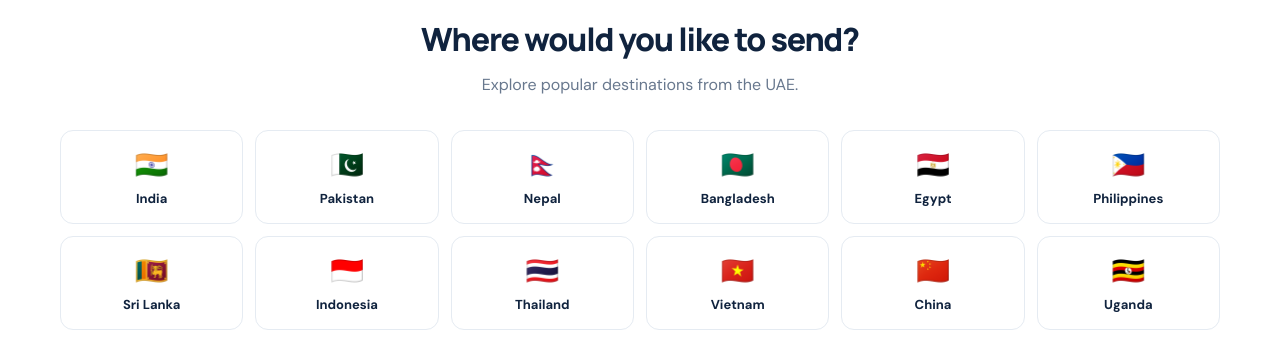
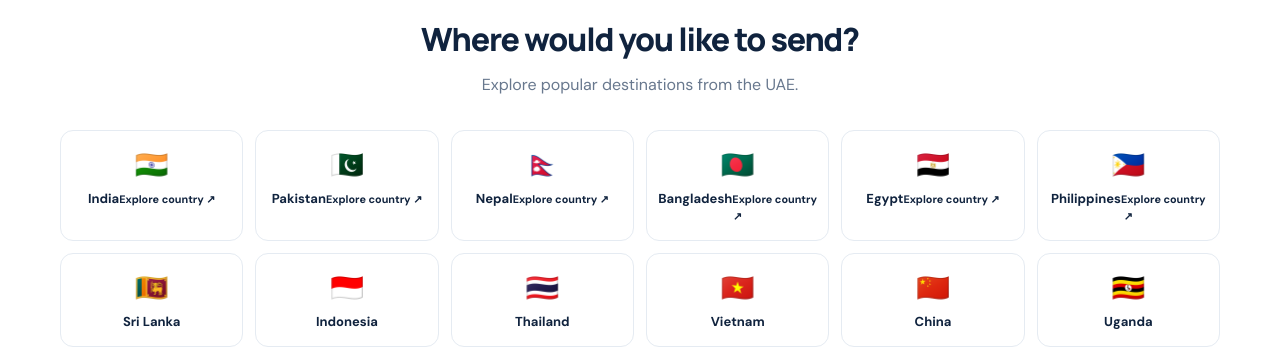
Before and after one commit to dirhamlink/dirhamlink-website, a Next.js app: page / in a window 1280 px wide. Shown: the part 1380-1728 px from the top of the page. Built offline with nearby package versions, Linux system fonts and the light colour scheme; no server answers.

Commit message:
Link homepage destinations to country profiles

```diff
--- a/app/page.tsx
+++ b/app/page.tsx
@@ -111,7 +111,7 @@ export default function Home() {
             </div>
             <div className="country-grid">
               {destinations.map((country) => (
-                <div className="country-chip" key={country.name}><span className="flag">{country.flag}</span>{country.name}</div>
+                <a className="country-chip" key={country.name} href={`/destinations/${country.name.toLowerCase()}`}><span className="flag">{country.flag}</span>{country.name}<small className="country-explore">Explore country ↗</small></a>
               ))}
               {moreCountries.map(([flag, name]) => (
                 <div className="country-chip" key={name}><span className="flag">{flag}</span>{name}</div>
```
